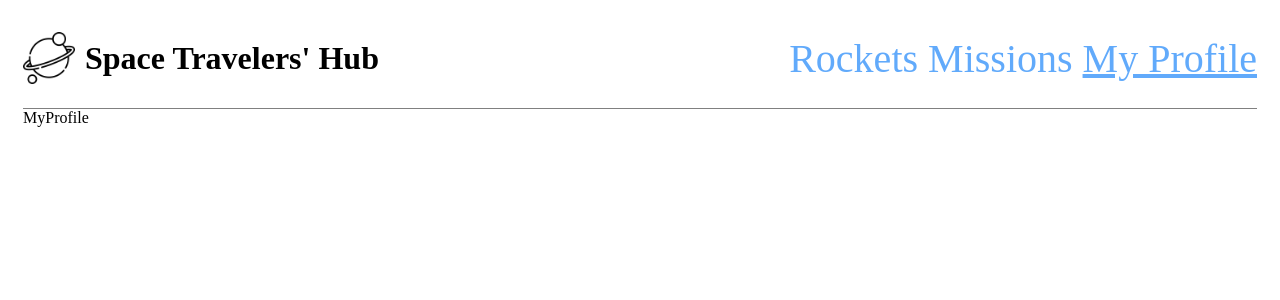
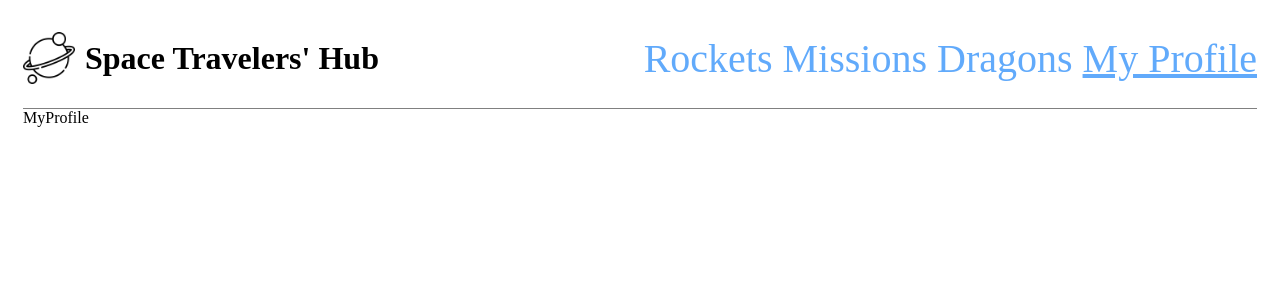
Before and after one commit to miftah1991/space-travelers, a React (Create React App) app: page /MyProfile in a window 1280 px wide. Shown: the top 300 px of the page. Built offline with nearby package versions, Linux system fonts and the light colour scheme.

Commit message:
Add Dragons

```diff
--- a/src/components/MainHeader.js
+++ b/src/components/MainHeader.js
@@ -14,6 +14,11 @@ function MainHeader() {
       id: useId(),
       path: '/Missions',
       name: 'Missions',
+    },
+    {
+      id: useId(),
+      path: '/Dragons',
+      name: 'Dragons',
     },
     {
       id: useId(),
```
